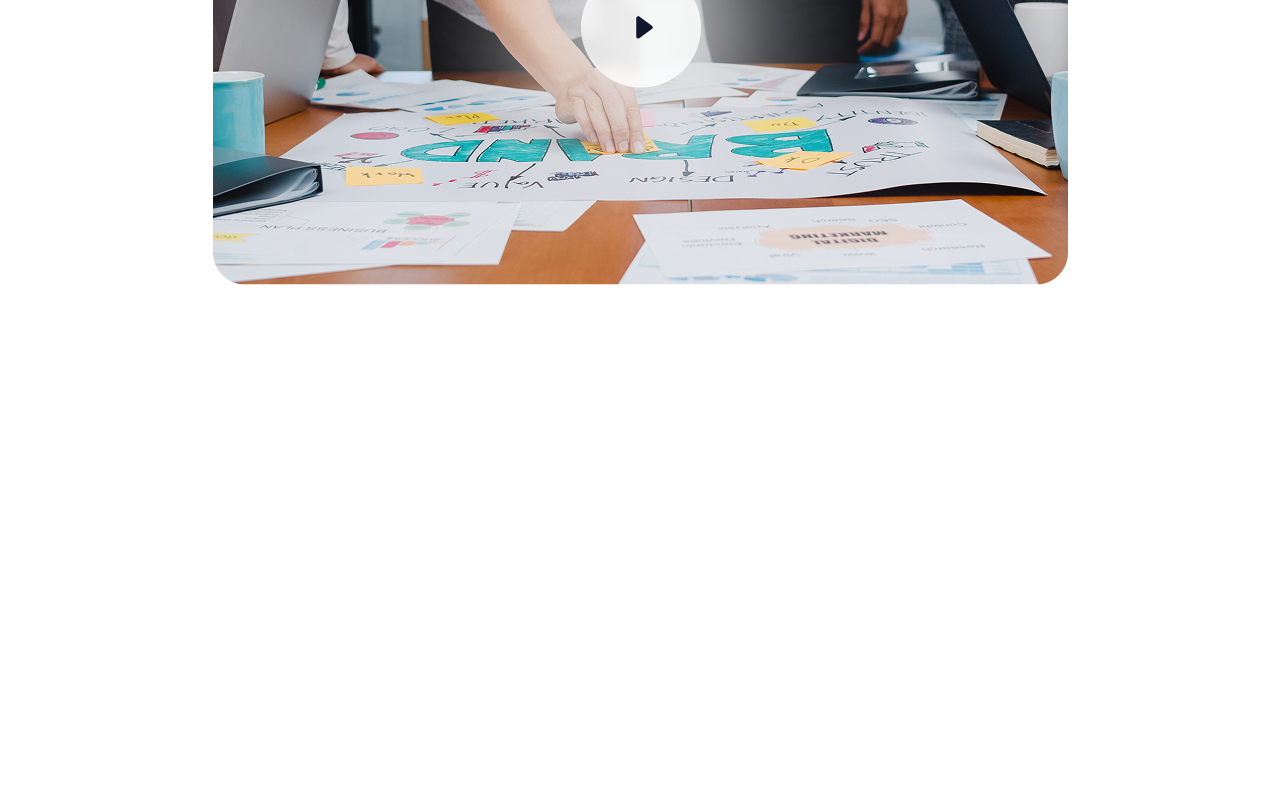
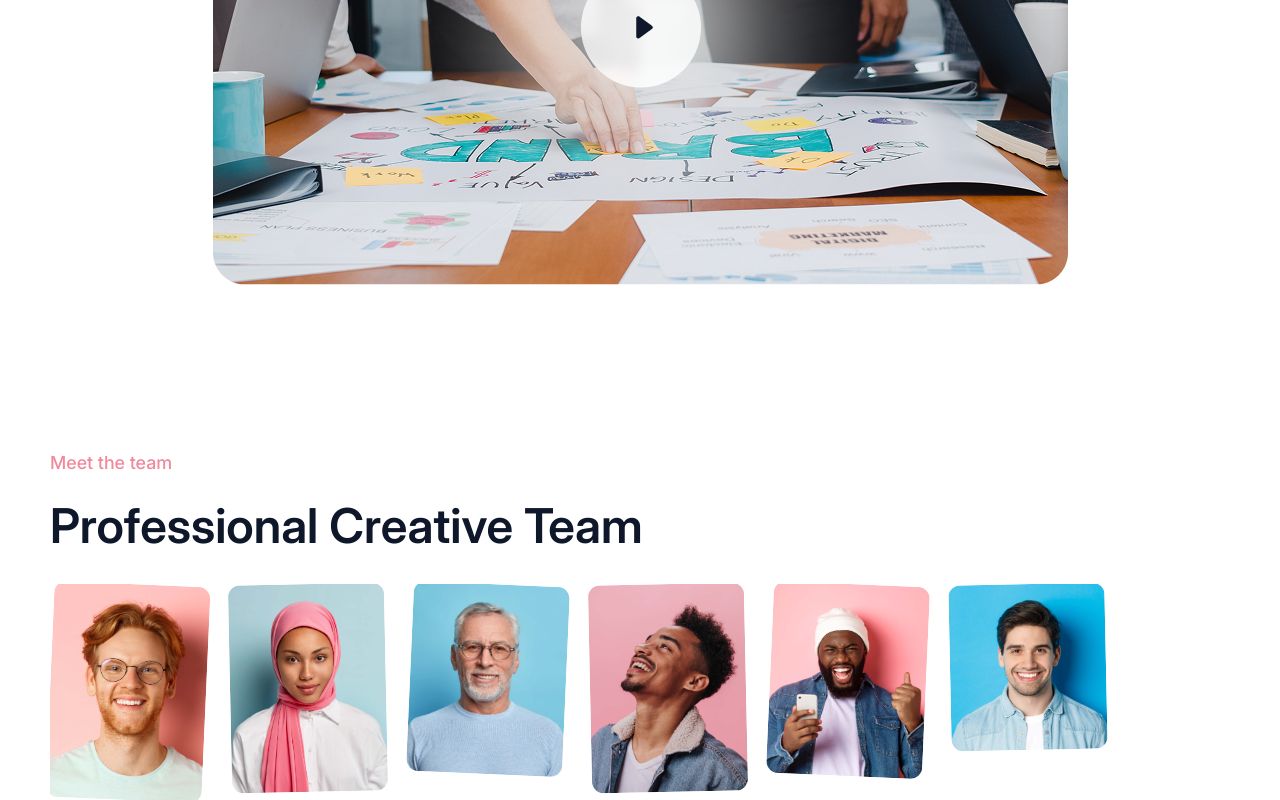
Before and after one commit to EugeneKh1988/agency-client, a Next.js app: page / in a window 1280 px wide. Shown: the part 2425-3225 px from the top of the page. Before the commit the page ends 2724 px from the top, so only its background shows below. Built offline with nearby package versions, Linux system fonts and the light colour scheme.

Commit message:
added team component

```diff
--- a/package.json
+++ b/package.json
@@ -9,8 +9,10 @@
     "lint": "next lint"
   },
   "dependencies": {
+    "@mantine/carousel": "^7.17.4",
     "@mantine/core": "^7.17.4",
     "@mantine/hooks": "^7.17.4",
+    "embla-carousel-react": "^8.5.2",
     "next": "15.3.0",
     "react": "^19.0.0",
     "react-dom": "^19.0.0"
--- a/src/app/layout.tsx
+++ b/src/app/layout.tsx
@@ -3,6 +3,7 @@ import { ColorSchemeScript, mantineHtmlProps, MantineProvider } from "@mantine/c
 import { theme } from "@/theme";
 // styles
 import '@mantine/core/styles.css';
+import '@mantine/carousel/styles.css';
 import "./globals.css";
 
 export const metadata: Metadata = {
--- a/src/app/page.tsx
+++ b/src/app/page.tsx
@@ -1,6 +1,7 @@
 import Hero from "@/components/Hero";
 import Nav from "@/components/Nav";
 import Services from "@/components/Services";
+import Team from "@/components/Team";
 import Works from "@/components/Works";
 
 export default function Home() {
@@ -10,6 +11,7 @@ export default function Home() {
       <Hero />
       <Services />
       <Works />
+      <Team />
     </>
   );
 }
--- a/src/components/Hero.tsx
+++ b/src/components/Hero.tsx
@@ -16,7 +16,7 @@ const userComment: IComment = {
     comment: "Lorem ipsum dolor sit amet, consectetur adipiscing elit, sed do eiusmod tempor incididunt ut labore et dolore magna aliqua Utenimad minim veniam."
 };
 
-const team = [
+export const team = [
   [
     {imageHref: "/team1.jpg", name: "Worker 1", position: "Manager"},
     {imageHref: "/team2.jpg", name: "Worker 2", position: "Manager"},
--- /dev/null
+++ b/src/components/Team.tsx
@@ -0,0 +1,51 @@
+import Container from "@/components/Container";
+import { Carousel, CarouselSlide } from "@mantine/carousel";
+import Image from "next/image";
+import { team } from "./Hero";
+
+export interface TeamProps {
+  className?: string;
+}
+
+const Team: React.FC<TeamProps> = ({ className }) => {
+  const classNameValue = className ? `${className}` : "";
+  const flattenTeamArray = team.flat();
+
+  return (
+    <Container className={`mt-100 md:mt-150 ${classNameValue}`}>
+      <h5 className="text-[18px] leading-28 text-mauvelous font-medium">
+        Meet the team
+      </h5>
+      <h2 className="mt-8 md:mt-16 text-[32px] md:text-[48px] leading-52 md:leading-66 font-semibold tracking-[-0.02] text-mirage">
+        Professional Creative Team
+      </h2>
+      <Carousel slideSize={180} slideGap={24} align="start" className="mt-25" withControls={false}>
+        {flattenTeamArray.map((teamItem, index) => (
+          <CarouselSlide key={index}>
+            <div className={`hover:scale-95 relative group ${index % 2 == 0 ? 'rotate-[2.5deg]': 'rotate-[-1.2deg]'}`}>
+              <Image
+                src={teamItem.imageHref}
+                width={191}
+                height={254}
+                alt={teamItem.name}
+                className="rounded-[12px]"
+              />
+              <div className="hidden group-hover:block absolute left-0 bottom-0 right-0 h-80 px-20 pb-5">
+                <div className="bg-white p-12 rounded-[8px] text-center">
+                  <h3 className="text-[14px] leading-20 font-semibold tracking-[-0.02em] text-mirage">
+                    {teamItem.name}
+                  </h3>
+                  <p className="mt-5 text-[14px] leading-20 font-semibold tracking-[-0.02em]">
+                    {teamItem.position}
+                  </p>
+                </div>
+              </div>
+            </div>
+          </CarouselSlide>
+        ))}
+      </Carousel>
+    </Container>
+  );
+};
+
+export default Team;
```
Also changed, not shown: 1 other file (tests, documents, lock files or other folders).
